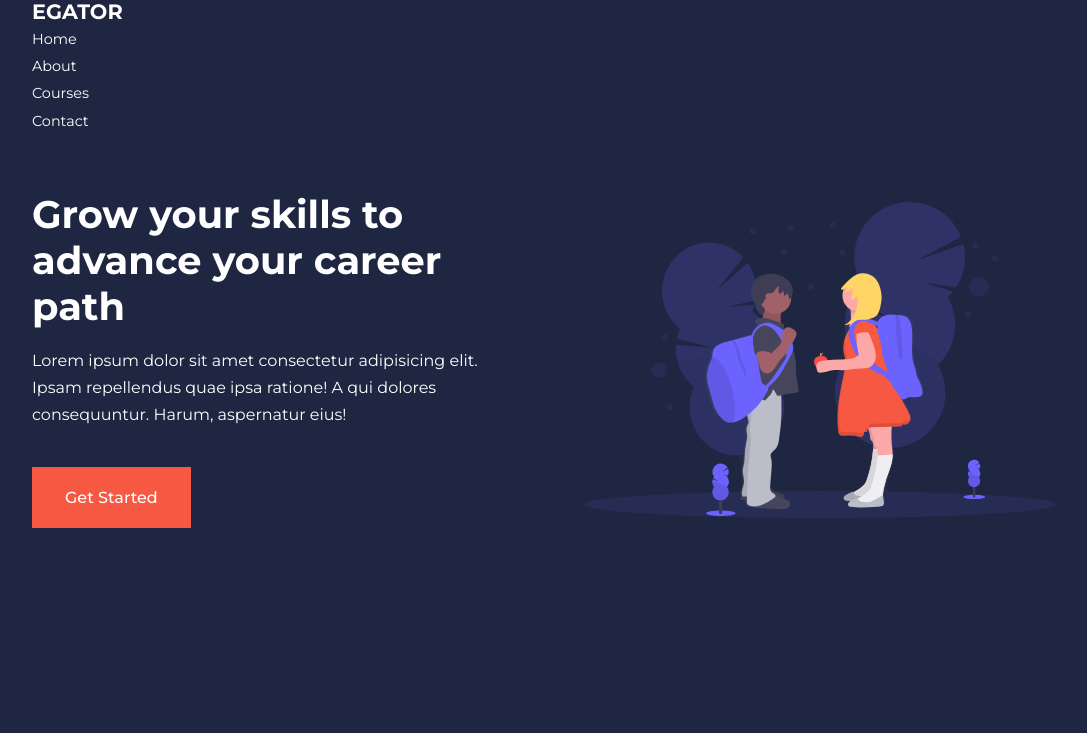
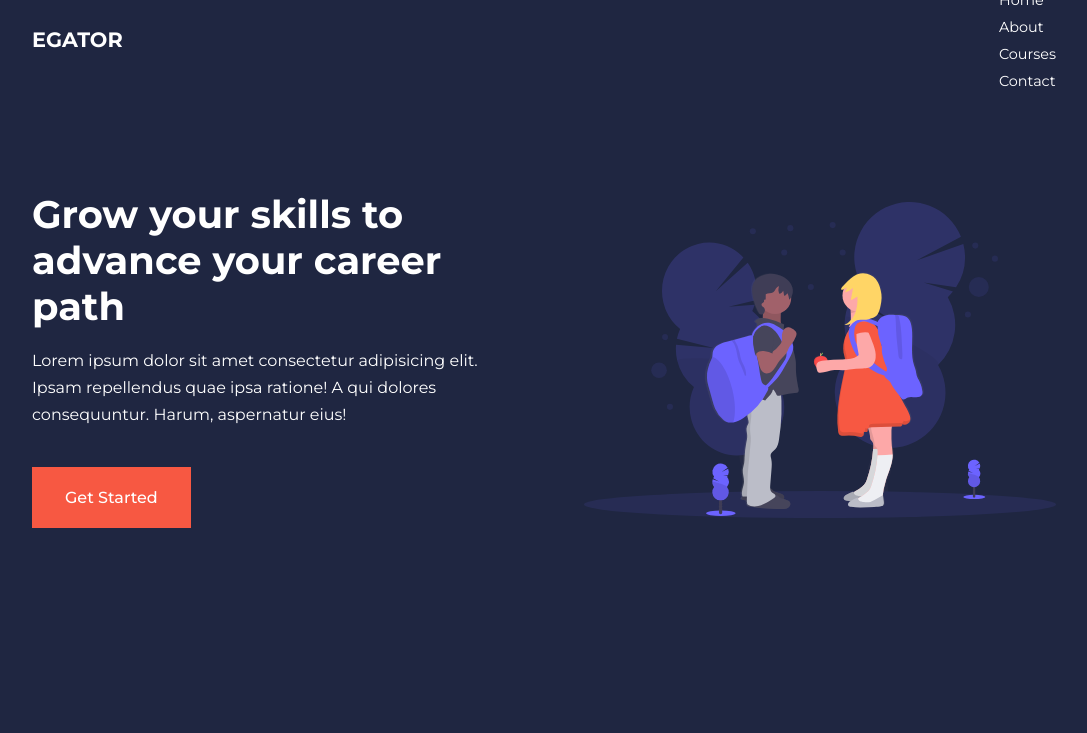
Before and after one commit to SarunasDov/New-Design, a plain HTML site: page index.html in a window 1280 px wide. Shown: the top 733 px of the page, without its empty margins (96-1183 px from the left). Drawn offline with nearby package versions, Linux system fonts and the light colour scheme.

Commit message:
pataisymas

```diff
--- a/css/style.css
+++ b/css/style.css
@@ -113,7 +113,7 @@ nav {
     z-index: 11;
 }
 
-.nav__containrer {
+.nav__container {
     height: 100%;
     display: flex;
     justify-content: space-between;
```
